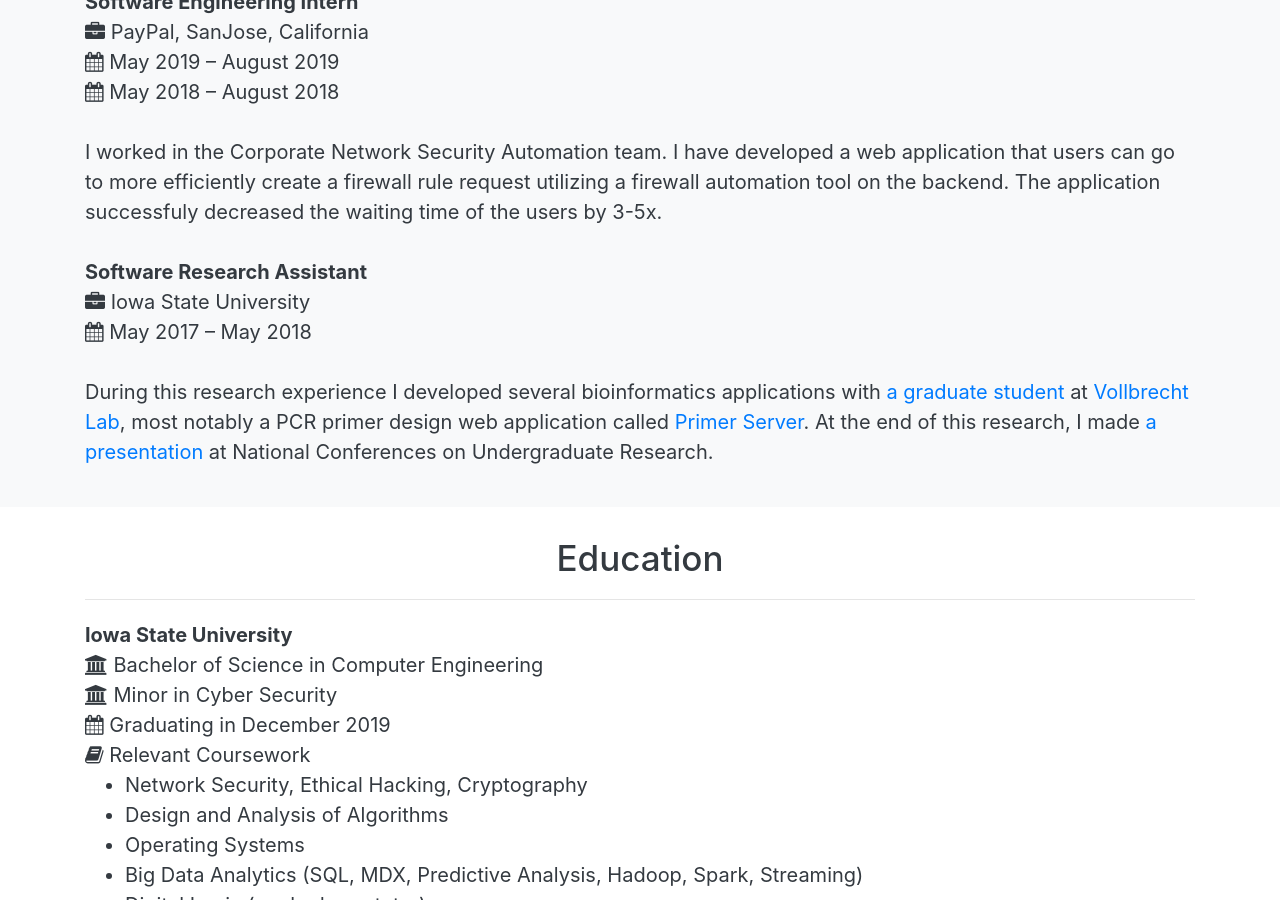
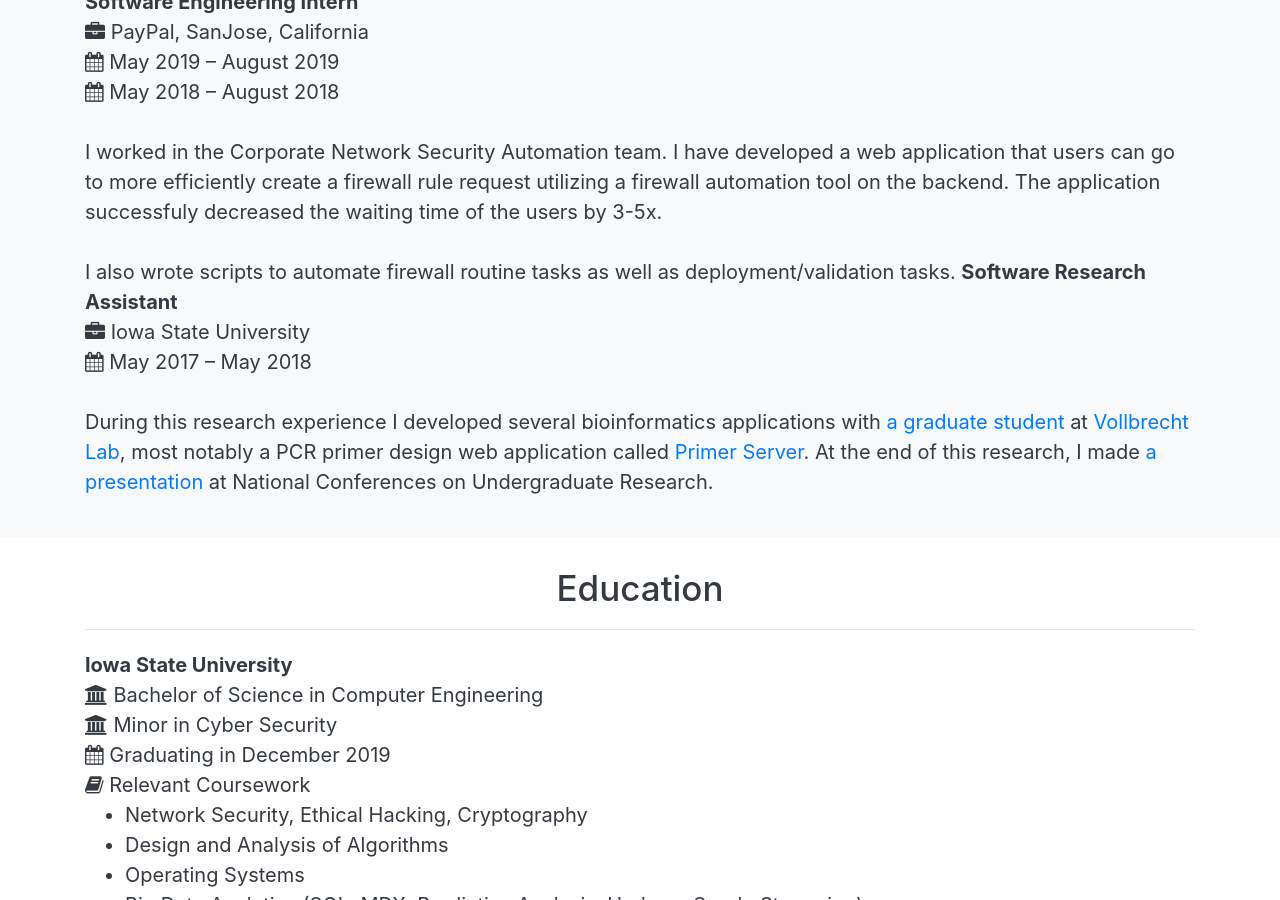
Before and after one commit to takasoft/takasoft.github.io, a Jekyll site: the page built from about.html, in a window 1280 px wide and 900 px high, scrolled down 776 px. Built offline with Jekyll 4.4.1, drawn with Linux system fonts in a browser that asks for light colours.

Commit message:
Update about.html

```diff
--- a/about.html
+++ b/about.html
@@ -44,6 +44,8 @@
       <i class="fa fa-calendar"></i> May 2018 – August 2018<br><br>
 
       I worked in the Corporate Network Security Automation team. I have developed a web application that users can go to more efficiently create a firewall rule request utilizing a firewall automation tool on the backend. The application successfuly decreased the waiting time of the users by 3-5x.<br><br>
+
+      I also wrote scripts to automate firewall routine tasks as well as deployment/validation tasks.
 
       <b>Software Research Assistant</b><br>
       <i class="fa fa-briefcase"></i> Iowa State University<br>
```
